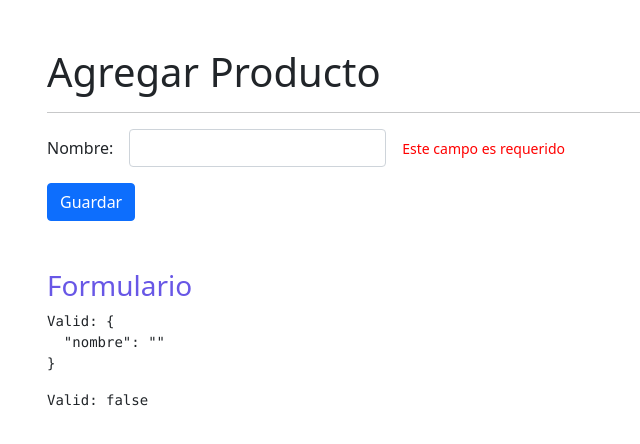
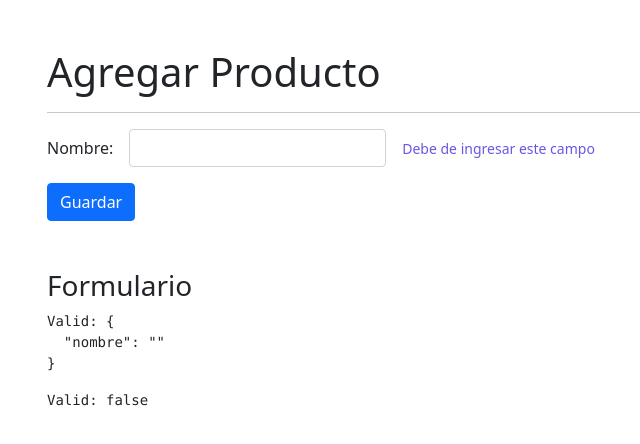
Before and after one commit to AlexGiuliano20/DirectivasApp, an Angular app: page /productos/agregar in a window 1280 px wide. Shown: the top 444 px of the page, without its empty margins (35-675 px from the left). Built offline with nearby package versions, Linux system fonts and the light colour scheme.

Commit message:
Cambiar el mensaje de la etiqueta

```diff
--- a/src/app/productos/pages/agregar/agregar.component.html
+++ b/src/app/productos/pages/agregar/agregar.component.html
@@ -11,11 +11,11 @@
     </div>
     <div class="col-auto">
       <span
-        class="form-text"
         error-msg
+        color="#6857E6"
+        mensaje="Debe de ingresar este campo"
         *ngIf="tieneError('nombre')"
-        >Este campo es requerido</span
-      >
+      ></span>
     </div>
   </div>
 
@@ -26,6 +26,6 @@
   </div>
 </form>
 
-<h3 class="mt-5" error-msg color="#6857E6">Formulario</h3>
+<h3 class="mt-5">Formulario</h3>
 <pre>Valid: {{ miFormulario.value | json }}</pre>
 <pre>Valid: {{ miFormulario.valid }}</pre>
--- a/src/app/shared/directives/err-msg.directive.ts
+++ b/src/app/shared/directives/err-msg.directive.ts
@@ -6,6 +6,7 @@ import { Directive, ElementRef, Input, OnInit } from '@angular/core';
 export class ErrMsgDirective implements OnInit {
   htmlElement: ElementRef<HTMLElement>;
   @Input() color: string = 'red';
+  @Input() mensaje: string = 'Este campo es requerido';
 
   constructor(private _el: ElementRef<HTMLElement>) {
     this.htmlElement = _el;
@@ -13,9 +14,15 @@ export class ErrMsgDirective implements OnInit {
 
   ngOnInit(): void {
     this.setColor();
+    this.setMensaje();
   }
 
   setColor(): void {
     this.htmlElement.nativeElement.style.color = this.color;
+    this.htmlElement.nativeElement.classList.add('form-text');
+  }
+
+  setMensaje(): void {
+    this.htmlElement.nativeElement.innerText = this.mensaje;
   }
 }
```
